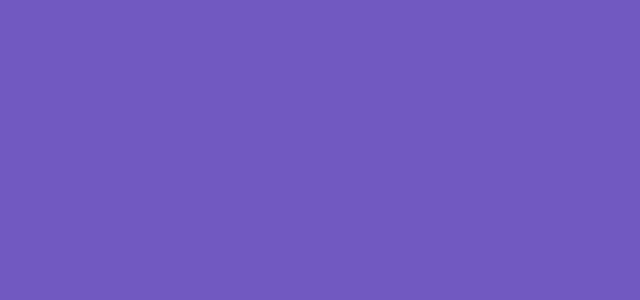
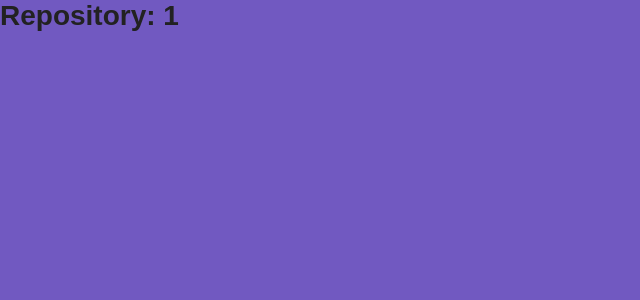
Before and after one commit to brunodiego5/bootcamp, a React (Create React App) app in the folder modulo05/: page /repository/1 in a window 1280 px wide. Shown: the top 300 px of the page, without its empty margins (0-640 px from the left). Built offline with nearby package versions, Linux system fonts and the light colour scheme; the HTML template or start-up script is replaced by a standard one.

Commit message:
repository

```diff
--- a/modulo05/src/pages/Main/index.js
+++ b/modulo05/src/pages/Main/index.js
@@ -1,5 +1,5 @@
 import React, { Component } from 'react';
-
+import { Link } from 'react-router-dom';
 import { FaGithubAlt, FaPlus, FaSpinner } from 'react-icons/fa';
 
 import api from '../../services/api';
@@ -87,7 +87,9 @@ export default class Main extends Component {
           {repositories.map(repository => (
             <li key={repository.name}>
               <span>{repository.name}</span>
-              <a href="#">Detalhes</a>
+              <Link to={`/repository/${encodeURIComponent(repository.name)}`}>
+                Detalhes
+              </Link>
             </li>
           ))}
         </List>
--- a/modulo05/src/pages/Repository/index.js
+++ b/modulo05/src/pages/Repository/index.js
@@ -2,6 +2,6 @@ import React from 'react';
 
 // import { Container } from './styles';
 
-export default function Repository() {
-  return <h1>Repository</h1>;
+export default function Repository({ match }) {
+  return <h1>Repository: {decodeURIComponent(match.params.repository)}</h1>;
 }
--- a/modulo05/src/routes.js
+++ b/modulo05/src/routes.js
@@ -9,7 +9,7 @@ export default function Routes() {
     <BrowserRouter>
       <Switch>
         <Route path="/" exact component={Main} />
-        <Route path="/ccrepository" component={Repository} />
+        <Route path="/repository/:repository" component={Repository} />
       </Switch>
     </BrowserRouter>
   );
```
